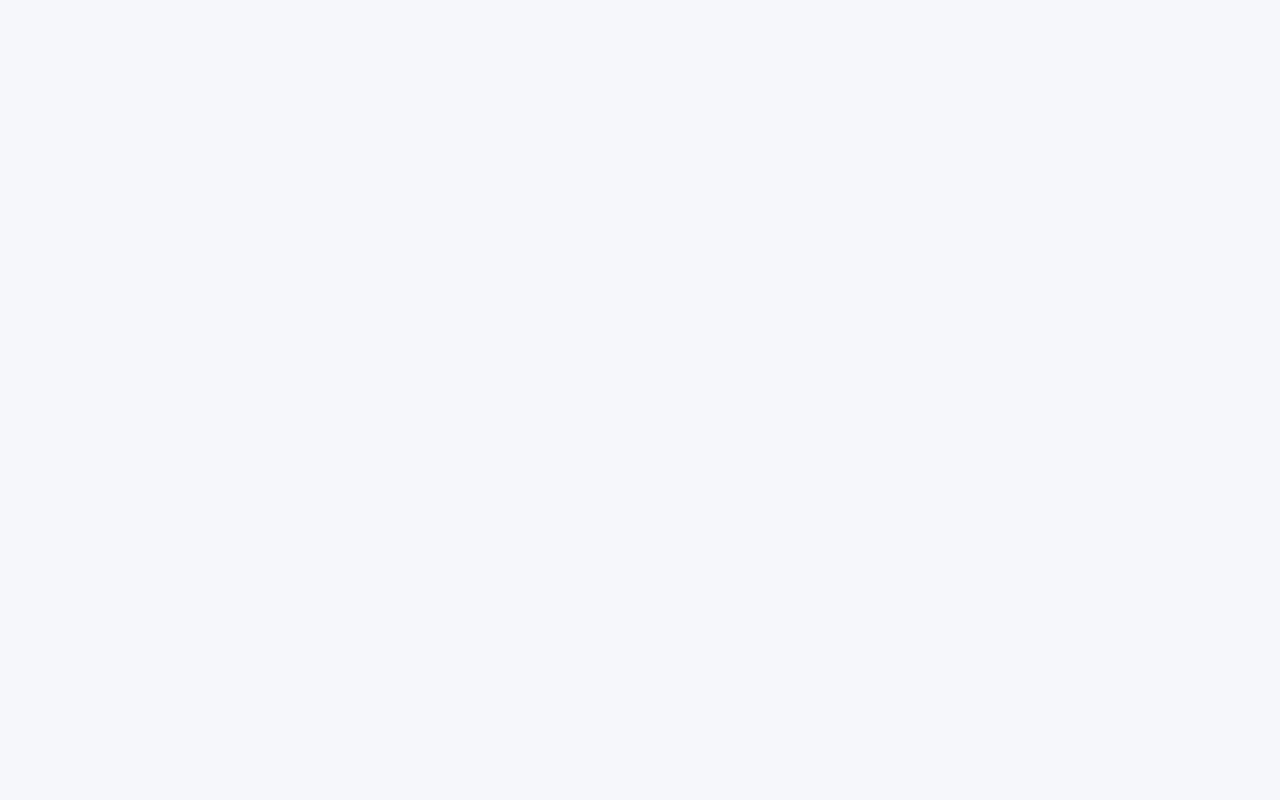
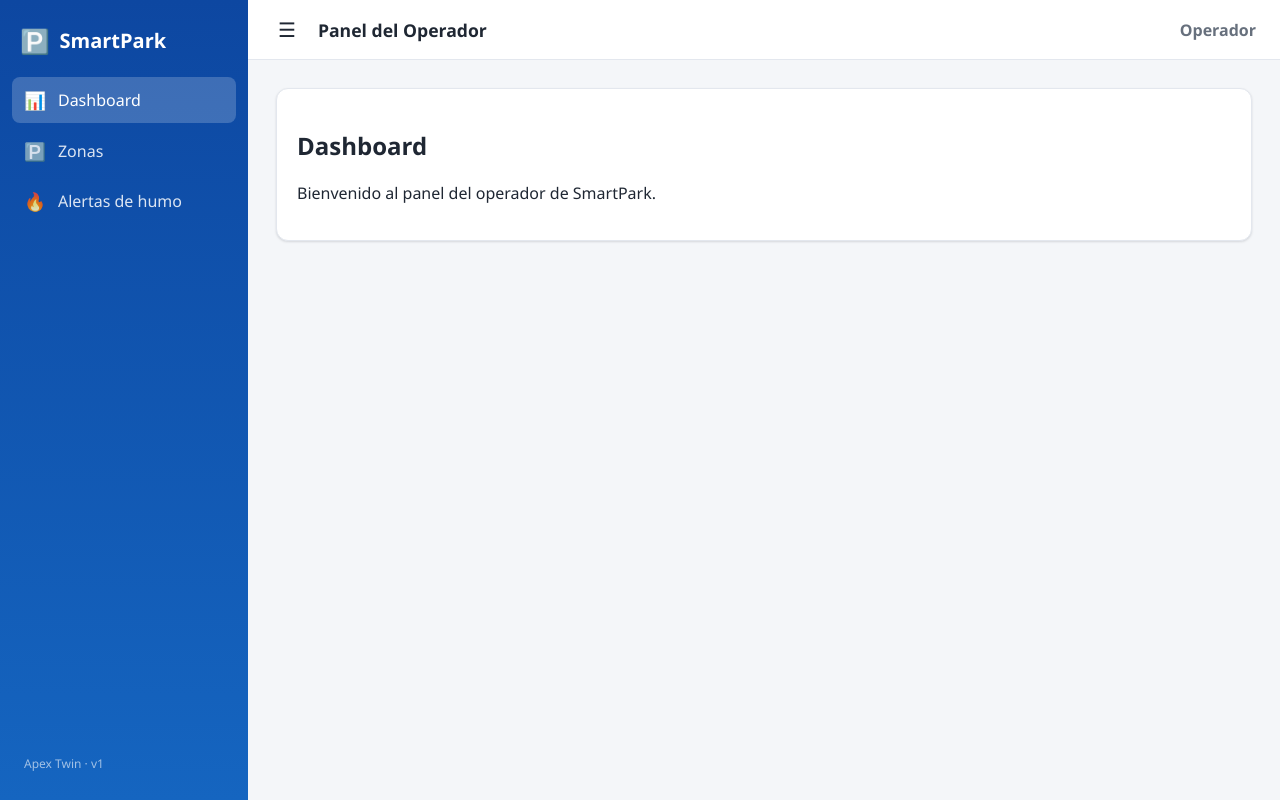
Before and after one commit to upc-pre-202601-1ASI0728-10042-smartpark/web-application, an Angular app: page /dashboard in a window 1280 px wide. Before the commit this address led to /. Built offline with nearby package versions, Linux system fonts and the light colour scheme.

Commit message:
feat(core): add routing with lazy-loaded dashboard route

```diff
--- a/src/app/app.routes.ts
+++ b/src/app/app.routes.ts
@@ -1,3 +1,18 @@
 import { Routes } from '@angular/router';
+import { MainLayout } from './core/layout/main-layout';
 
-export const routes: Routes = [];
+export const routes: Routes = [
+  {
+    path: '',
+    component: MainLayout,
+    children: [
+      { path: '', redirectTo: 'dashboard', pathMatch: 'full' },
+      {
+        path: 'dashboard',
+        loadComponent: () =>
+          import('./features/dashboard/dashboard-page').then((m) => m.DashboardPage),
+      },
+    ],
+  },
+  { path: '**', redirectTo: '' },
+];
--- /dev/null
+++ b/src/app/features/dashboard/dashboard-page.ts
@@ -0,0 +1,16 @@
+import { Component } from '@angular/core';
+
+/**
+ * Página principal del operador. En esta fase es un placeholder; las métricas
+ * de ocupación en tiempo real se incorporan en el bounded context de ocupación.
+ */
+@Component({
+  selector: 'sp-dashboard-page',
+  template: `
+    <section class="sp-card">
+      <h2>Dashboard</h2>
+      <p>Bienvenido al panel del operador de SmartPark.</p>
+    </section>
+  `,
+})
+export class DashboardPage {}
```
